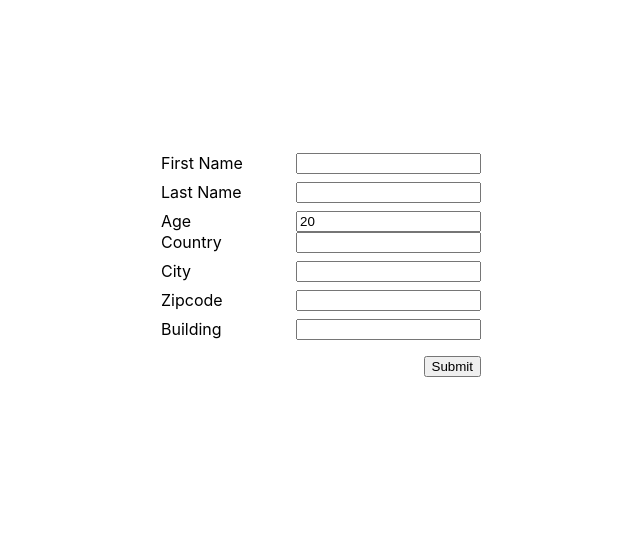
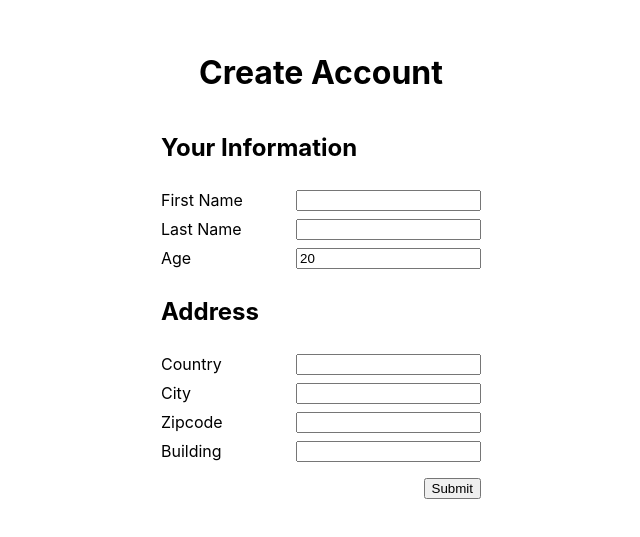
Before and after one commit to Yz4230/formik-nested, a React (Vite) app: page / in a window 1280 px wide. Shown: the part 135-672 px from the top of the page, without its empty margins (319-959 px from the left). Built offline with nearby package versions, Linux system fonts and the light colour scheme.

Commit message:
chore: extract components

```diff
--- a/src/App.tsx
+++ b/src/App.tsx
@@ -1,15 +1,14 @@
 import styled from "@emotion/styled";
 import { useFormik } from "formik";
+import { useState } from "react";
 
+import Stack from "./components/Stack";
 import AddressFields, { validateAddress } from "./fields/AddressFields";
+import PersonFields, { validatePerson } from "./fields/PersonFields";
 
 import type { AddressValues } from "./fields/AddressFields";
+import type { PersonValues } from "./fields/PersonFields";
 import type { FormikErrors } from "formik";
-import { useState } from "react";
-import PersonFields, {
-  PersonValues,
-  validatePerson,
-} from "./fields/PersonFields";
 
 const Container = styled.div({
   width: "100vw",
@@ -70,12 +69,16 @@ function App() {
 
   return (
     <Container>
+      <h1>Create Account</h1>
       <form css={{ width: "20em" }} onSubmit={formik.handleSubmit}>
+        <Stack>
+          <h2>Your Information</h2>
           <PersonFields
             values={formik.values.person}
             errors={formik.errors.person}
             onChange={(values) => formik.setFieldValue("person", values)}
           />
+          <h2>Address</h2>
           <AddressFields
             values={formik.values.address}
             errors={formik.errors.address}
@@ -83,6 +86,7 @@ function App() {
               formik.setFieldValue("address", values);
             }}
           />
+        </Stack>
         <Right css={{ marginTop: "1em" }}>
           <button type="submit">Submit</button>
         </Right>
--- /dev/null
+++ b/src/components/Stack.tsx
@@ -0,0 +1,9 @@
+import styled from "@emotion/styled";
+
+const Stack = styled.div({
+  display: "flex",
+  flexDirection: "column",
+  gap: "0.5em",
+});
+
+export default Stack;
--- a/src/fields/AddressFields.tsx
+++ b/src/fields/AddressFields.tsx
@@ -1,9 +1,8 @@
-import styled from "@emotion/styled";
+import Input from "../components/Input";
+import Stack from "../components/Stack";
 
-import Input from "../Input";
-
+import type { Errors, FieldsProps } from "../types";
 import type { FC } from "react";
-import { Errors, FieldsProps } from "../types";
 
 export type AddressValues = {
   country: string;
@@ -30,12 +29,6 @@ export const validateAddress = (values: AddressValues) => {
   }
   return errors;
 };
-
-const Stack = styled.div({
-  display: "flex",
-  flexDirection: "column",
-  gap: "0.5em",
-});
 
 type Props = FieldsProps<AddressValues>;
 
--- a/src/fields/PersonFields.tsx
+++ b/src/fields/PersonFields.tsx
@@ -1,7 +1,8 @@
-import styled from "@emotion/styled";
-import { FC } from "react";
-import Input from "../Input";
-import { Errors, FieldsProps } from "../types";
+import Input from "../components/Input";
+import Stack from "../components/Stack";
+
+import type { Errors, FieldsProps } from "../types";
+import type { FC } from "react";
 
 export type PersonValues = {
   firstName: string;
@@ -24,12 +25,6 @@ export const validatePerson = (values: PersonValues) => {
   }
   return errors;
 };
-
-const Stack = styled.div({
-  display: "flex",
-  flexDirection: "column",
-  gap: "0.5em",
-});
 
 type Props = FieldsProps<PersonValues>;
 
```
Also changed, not shown: src/components/Input.tsx (renamed from src/Input.tsx). Lines whose indentation alone changed are shown as unchanged.
